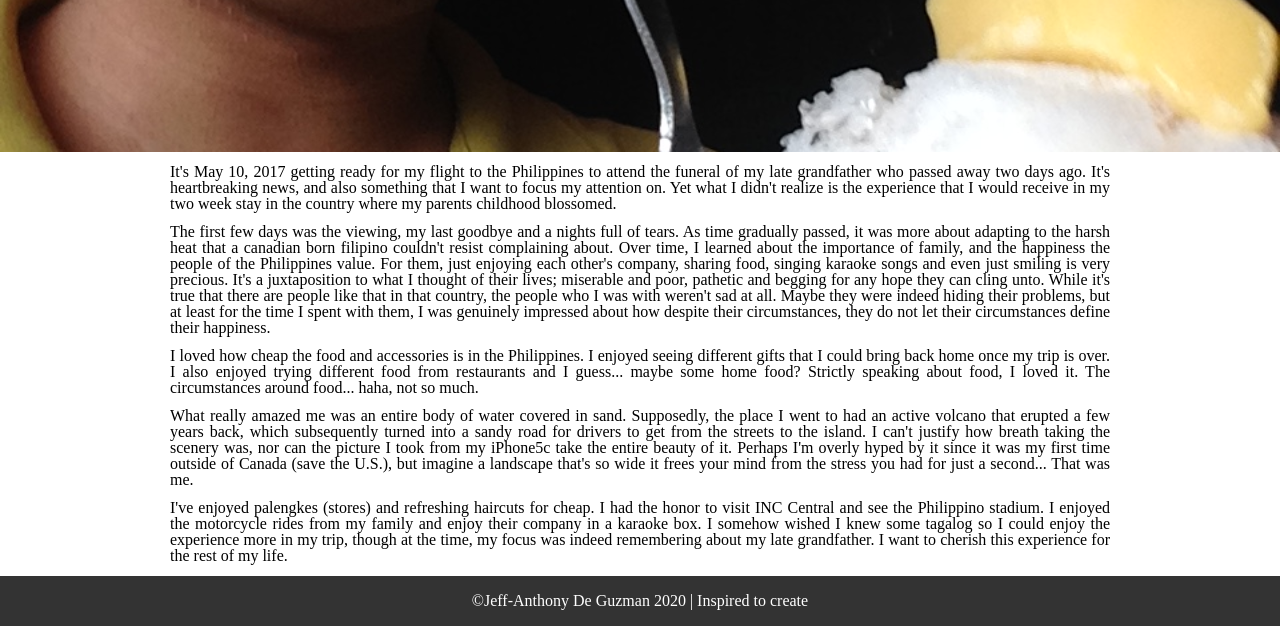
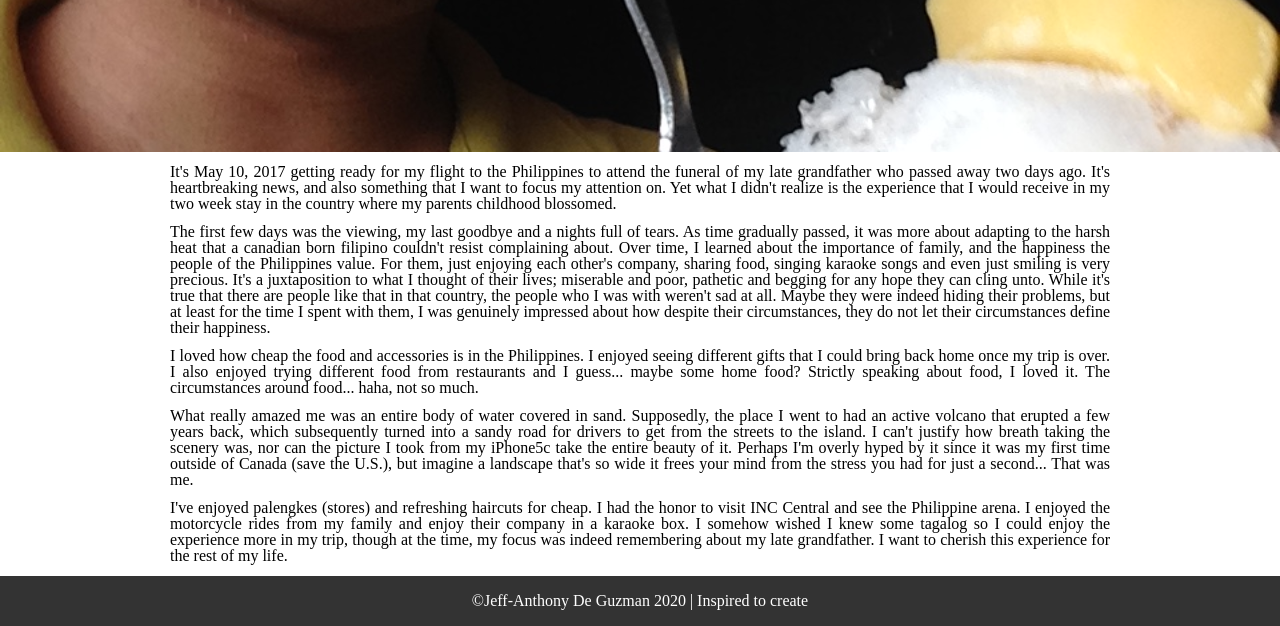
Before and after one commit to jdeguzman3/philippines, a plain HTML site: page mystory.html in a window 1280 px wide. Shown: the part 286-912 px from the top of the page. Drawn offline with Linux system fonts and the light colour scheme.

Commit message:
Update mystory.html

```diff
--- a/mystory.html
+++ b/mystory.html
@@ -36,7 +36,7 @@
 			What really amazed me was an entire body of water covered in sand. Supposedly, the place I went to had an active volcano that erupted a few years back, which subsequently turned into a sandy road for drivers to get from the streets to the island. I can't justify how breath taking the scenery was, nor can the picture I took from my iPhone5c take the entire beauty of it. Perhaps I'm overly hyped by it since it was my first time outside of Canada (save the U.S.), but imagine a landscape that's so wide it frees your mind from the stress you had for just a second... That was me.
 		</p>
 		<p>
-			I've enjoyed palengkes (stores) and refreshing haircuts for cheap. I had the honor to visit INC Central and see the Philippino stadium. I enjoyed the motorcycle rides from my family and enjoy their company in a karaoke box. I somehow wished I knew some tagalog so I could enjoy the experience more in my trip, though at the time, my focus was indeed remembering about my late grandfather. I want to cherish this experience for the rest of my life.
+			I've enjoyed palengkes (stores) and refreshing haircuts for cheap. I had the honor to visit INC Central and see the Philippine arena. I enjoyed the motorcycle rides from my family and enjoy their company in a karaoke box. I somehow wished I knew some tagalog so I could enjoy the experience more in my trip, though at the time, my focus was indeed remembering about my late grandfather. I want to cherish this experience for the rest of my life.
 		</p>
 	</main>
 	<footer>
```
